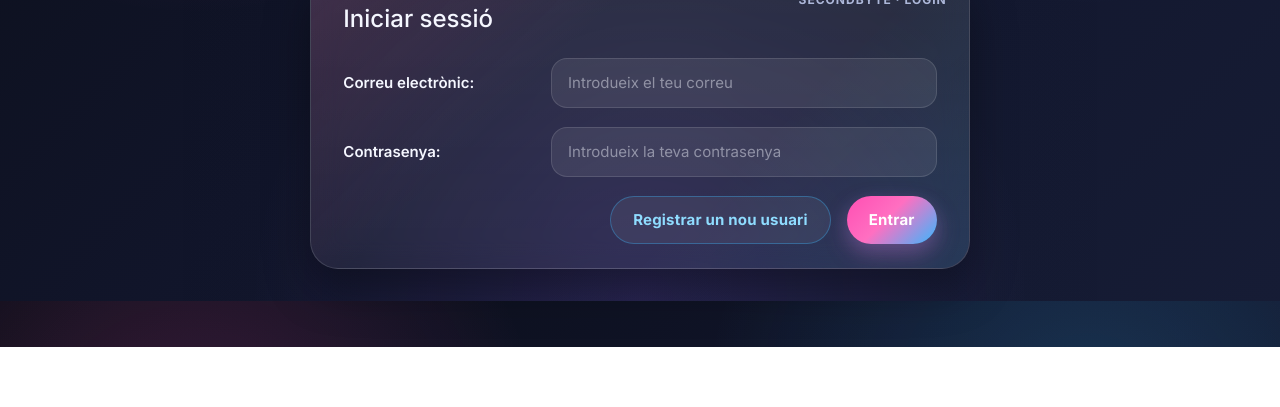
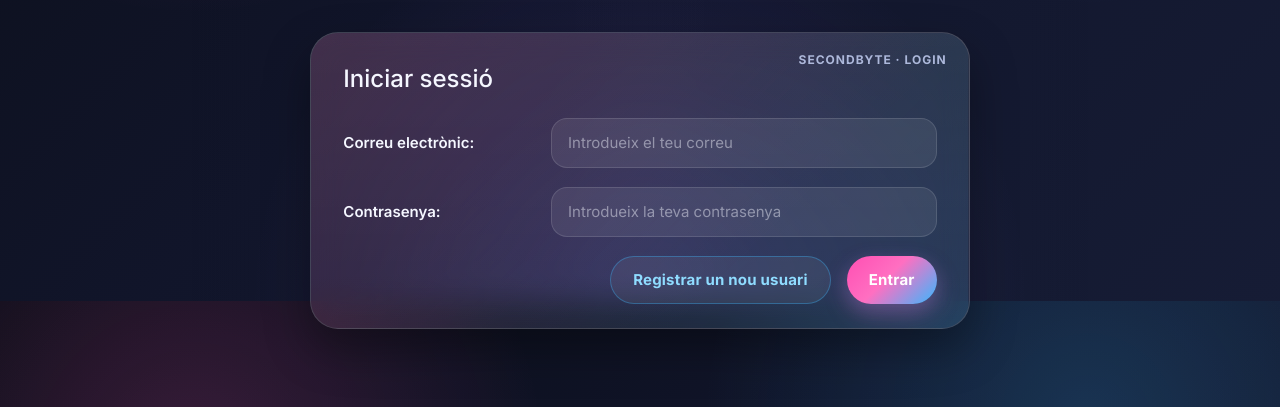
Before and after one commit to hugocrct/SecondByte, a website: page public/index.html in a window 1280 px wide. Shown: the part 499-906 px from the top of the page. Before the commit the page ends 846 px from the top, so only its background shows below. Drawn offline with nearby package versions, Linux system fonts and the light colour scheme; no server answers.

Commit message:
Little Changes on CSS

```diff
--- a/public/index.css
+++ b/public/index.css
@@ -41,6 +41,7 @@ body {
     linear-gradient(135deg, #0b0e18 0%, #11152a 45%, #161c35 100%);
   background-attachment: fixed;
   position: relative;
+  scroll-behavior: smooth;
   overflow-x: hidden;
 }
 
@@ -49,14 +50,19 @@ body::before {
   position: fixed;
   inset: 0;
   pointer-events: none;
+  scroll-snap-align: start;
   background: linear-gradient(90deg, transparent 0%, rgba(255,255,255,0.02) 50%, transparent 100%);
+  background-size: 100% 2px;
   opacity: 0.35;
 }
 
 /* Contenedor principal */
 .container.p-5 {
   max-width: 1100px;
+  margin: 0 auto;
+  margin-top: 60px;
   position: relative;
+  overflow-x: hidden;
   z-index: 1;
 }
 
@@ -72,6 +78,7 @@ body::before {
   padding: 32px 32px 24px;
   margin-bottom: 30px;
   box-shadow: var(--sb-shadow);
+  box-sizing: border-box;
   position: relative;
   overflow: hidden;
 }
@@ -85,6 +92,8 @@ body::before {
   background:
     linear-gradient(135deg, rgba(255,79,179,0.12), transparent 35%),
     linear-gradient(315deg, rgba(55,184,255,0.12), transparent 35%);
+  background-size: 200% 200%, 200% 200%, 100% 2px;
+  background-position: 0% 0%, 100% 100%, 0% 0%;
   pointer-events: none;
 }
 
@@ -100,6 +109,7 @@ body::before {
   letter-spacing: 1px;
   text-transform: uppercase;
   color: var(--sb-text-soft);
+  color-scheme: dark;
   opacity: 0.9;
 }
 
@@ -131,6 +141,8 @@ label.col-form-label {
   font-size: 15px;
   display: flex;
   align-items: center;
+  gap: 6px;
+  row-gap: 4px;
 }
 
 /* Inputs */
```
